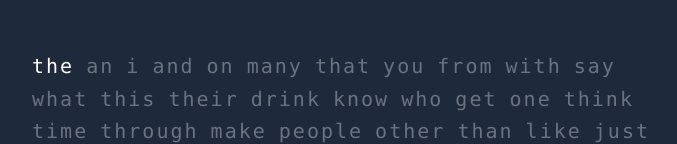
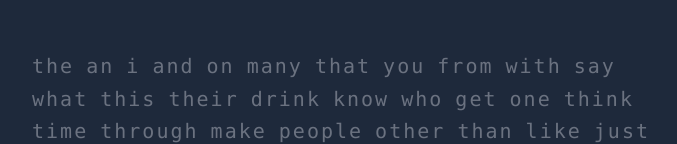
Before and after one commit to rashmod/key-quest, a React (Vite) app in the folder frontend/: page / in a window 1280 px wide. Shown: the part 314-458 px from the top of the page, without its empty margins (290-967 px from the left). Built offline with nearby package versions, Linux system fonts and the light colour scheme.

Commit message:
[Frontend] feat: highlight only typed part of the current word

```diff
--- a/frontend/src/components/Letter.tsx
+++ b/frontend/src/components/Letter.tsx
@@ -29,7 +29,7 @@ function Letter({ wordIndex, letterIndex, letter }: LetterProps) {
 		<span
 			className={clsx({
 				'text-white':
-					wordIndex < currentWordIndex &&
+					wordIndex <= currentWordIndex &&
 					!isIncorrect &&
 					isLetterTyped,
 				'text-red-500': isIncorrect,
--- a/frontend/src/components/Word.tsx
+++ b/frontend/src/components/Word.tsx
@@ -26,7 +26,6 @@ function Word({ wordIndex, word }: WordProps) {
 	return (
 		<span
 			className={clsx({
-				'text-white': wordIndex === currentWordIndex,
 				'underline underline-offset-4 decoration-red-500':
 					isWordIncorrect,
 			})}
```
